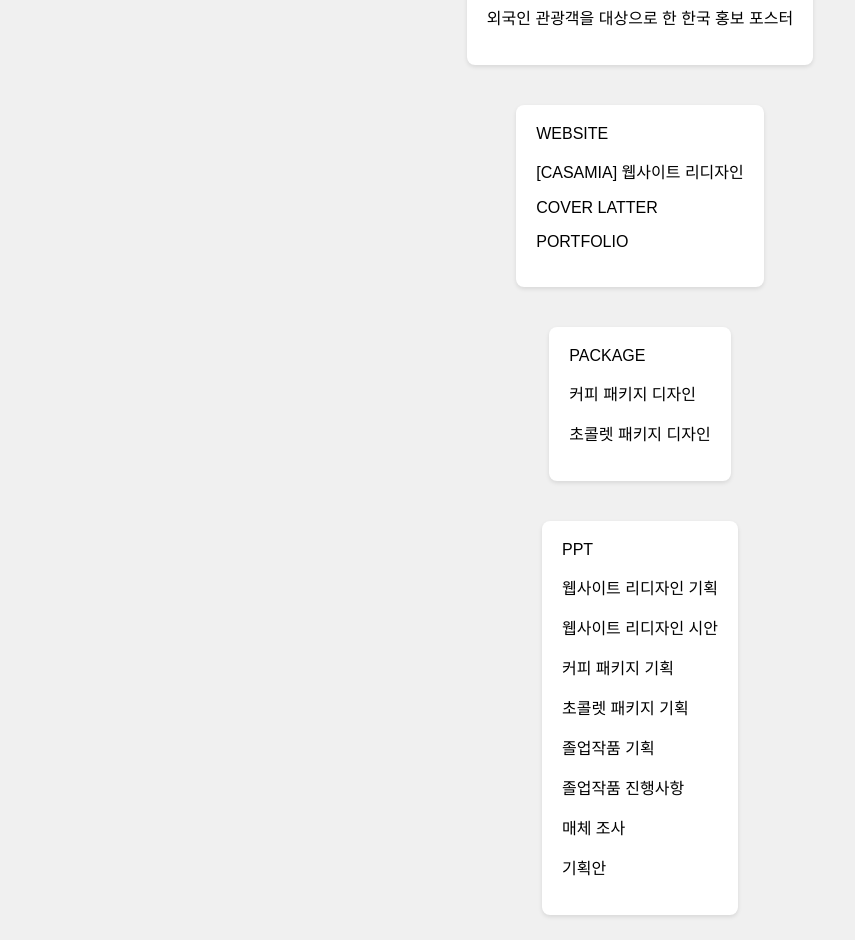
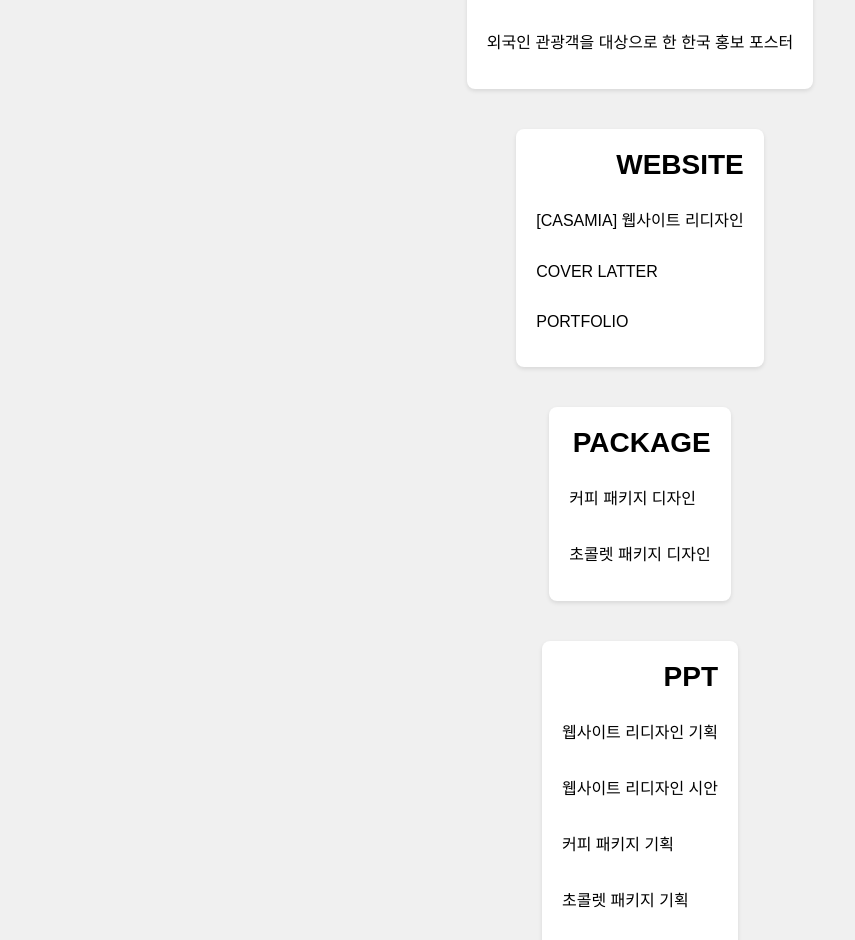
Before and after one commit to choiseoyoung001/2401110113_-, a plain HTML site: page index.html in a window 1280 px wide. Shown: the part 69-1009 px from the top of the page, without its empty margins (0-855 px from the left). Drawn offline with Linux system fonts and the light colour scheme.

Commit message:
Update index.html

```diff
--- a/index.html
+++ b/index.html
@@ -18,7 +18,14 @@
         align-items: center;
         justify-content: center;
         padding: 40px 20px;
-}
+    }
+
+    .folder-folder__title {
+        text-align: right;
+        font-size: 28px;
+        font-weight: bold;
+        margin-bottom: 10px;
+    }
 
     .btns {
         position: fixed;
@@ -60,49 +67,53 @@
 }
 
 .folder-folder__POSTER {
+    display: flex;
+    flex-direction: column;
     background-color: #fff;
     padding: 20px;
     border-radius: 8px;
     box-shadow: 0 2px 4px rgba(0, 0, 0, 0.1);
 }
 .folder-folder__WEBSITE {
+    display: flex;
+    flex-direction: column;
     background-color: #fff;
     padding: 20px;
     border-radius: 8px;
     box-shadow: 0 2px 4px rgba(0, 0, 0, 0.1);
 }
 .folder-folder__PACKAGE {
+    display: flex;
+    flex-direction: column;
     background-color: #fff;
     padding: 20px;
     border-radius: 8px;
     box-shadow: 0 2px 4px rgba(0, 0, 0, 0.1);
 }
 .folder-folder__PPT {
+    display: flex;
+    flex-direction: column;
     background-color: #fff;
     padding: 20px;
     border-radius: 8px;
     box-shadow: 0 2px 4px rgba(0, 0, 0, 0.1);
 }
 .folder-folder__BI {
+    display: flex;
+    flex-direction: column;
     background-color: #fff;
     padding: 20px;
     border-radius: 8px;
     box-shadow: 0 2px 4px rgba(0, 0, 0, 0.1);
 }
 .folder-folder__VIDEO {
+    display: flex;
+    flex-direction: column;
     background-color: #fff;
     padding: 20px;
     border-radius: 8px;
     box-shadow: 0 2px 4px rgba(0, 0, 0, 0.1);
 }
-.folder-folder__POSTER {
-    background-color: #fff;
-    padding: 20px;
-    border-radius: 8px;
-    box-shadow: 0 2px 4px rgba(0, 0, 0, 0.1);
-}
-
-
 </style>
 
 </head>
@@ -115,13 +126,16 @@
         <p>Instagram : @novah4313</p>
     </span>
 
-</body>
+
 
 </html>
     <div class="folder-grid">
         <div class="folder-folder__POSTER">
             <div class="folder-folder__title">POSTER</div>
-            <p>외국인 관광객을 대상으로 한 한국 홍보 포스터</p>
+
+            <div class="folder-folder__content" onclick="openPopup('POSTER')">
+                <p>외국인 관광객을 대상으로 한 한국 홍보 포스터</p>
+            </div>
         </div>
     </div>
 
```
